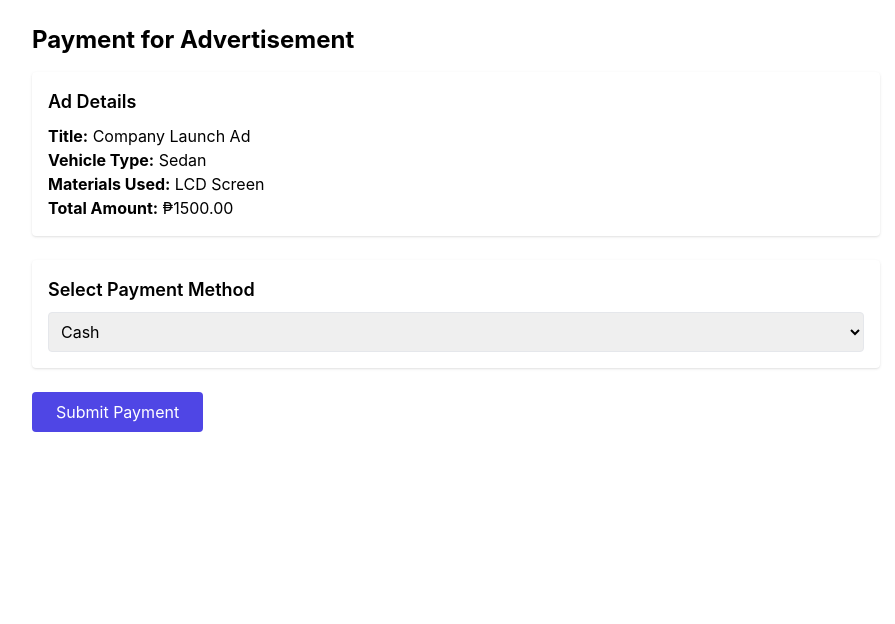
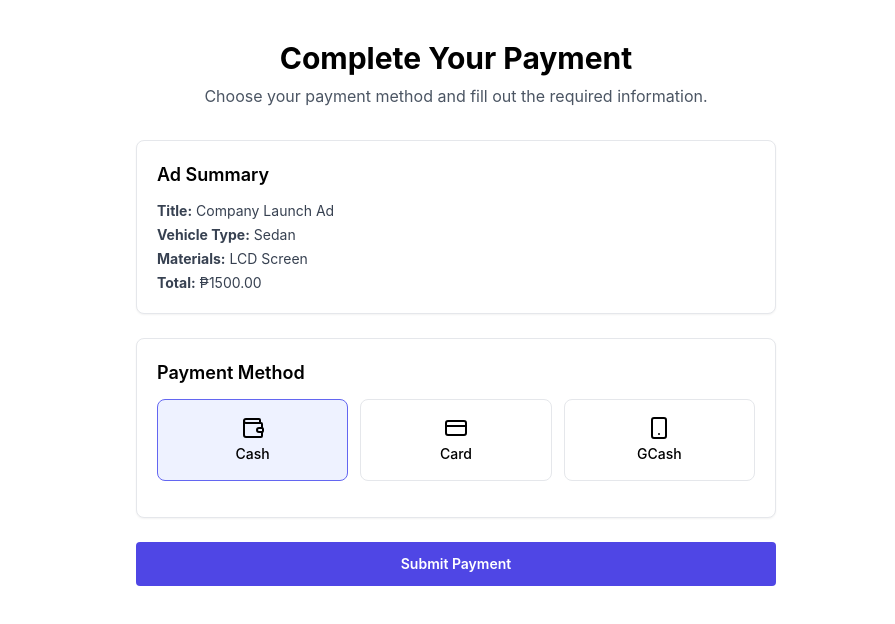
Before and after one commit to lracnaelg/Ads2Go-Client, a React (Create React App) app: page /payment in a window 1280 px wide. Shown: the top 624 px of the page, without its empty margins (184-1079 px from the left). Built offline with nearby package versions, Linux system fonts and the light colour scheme.

Commit message:
updated payment

```diff
--- a/src/pages/USERS/Payment.tsx
+++ b/src/pages/USERS/Payment.tsx
@@ -1,4 +1,5 @@
 import React, { useState } from 'react';
+import { CreditCard, Wallet, Smartphone } from 'lucide-react';
 
 const Payment: React.FC = () => {
   const [paymentType, setPaymentType] = useState<string>('cash');
@@ -40,68 +41,97 @@ const Payment: React.FC = () => {
   const handleSubmit = () => {
     if (!validateInputs()) return;
     alert('Payment submitted successfully!');
-    // call backend here
+    // Backend call
   };
 
   return (
-    <div className="max-w-4xl mx-auto p-6">
-      <h1 className="text-2xl font-bold mb-4">Payment for Advertisement</h1>
+    <div className="max-w-2xl mx-auto py-10 px-4">
+      <h1 className="text-3xl font-bold text-center mb-2">Complete Your Payment</h1>
+      <p className="text-center text-gray-600 mb-8">Choose your payment method and fill out the required information.</p>
 
-      <div className="bg-white p-4 rounded shadow mb-6">
-        <h2 className="text-lg font-semibold mb-2">Ad Details</h2>
+      <div className="grid grid-cols-1 gap-6">
+        {/* Ad Details Card */}
+        <div className="bg-white border rounded-lg shadow-sm p-5">
+          <h2 className="font-semibold text-lg mb-3">Ad Summary</h2>
+          <div className="space-y-1 text-sm text-gray-700">
             <p><strong>Title:</strong> Company Launch Ad</p>
             <p><strong>Vehicle Type:</strong> Sedan</p>
-        <p><strong>Materials Used:</strong> LCD Screen</p>
-        <p><strong>Total Amount:</strong> ₱{amount.toFixed(2)}</p>
+            <p><strong>Materials:</strong> LCD Screen</p>
+            <p><strong>Total:</strong> ₱{amount.toFixed(2)}</p>
+          </div>
         </div>
 
-      <div className="bg-white p-4 rounded shadow mb-6">
-        <h2 className="text-lg font-semibold mb-2">Select Payment Method</h2>
-        <select
-          className="border p-2 rounded w-full"
-          value={paymentType}
-          onChange={(e) => setPaymentType(e.target.value)}
+        {/* Payment Method Card */}
+        <div className="bg-white border rounded-lg shadow-sm p-5">
+          <h2 className="font-semibold text-lg mb-3">Payment Method</h2>
+          <div className="grid grid-cols-3 gap-3 mb-4">
+            <button
+              className={`flex flex-col items-center justify-center border rounded-lg p-4 hover:bg-gray-100 transition ${
+                paymentType === 'cash' ? 'border-indigo-500 bg-indigo-50' : ''
+              }`}
+              onClick={() => setPaymentType('cash')}
             >
-          <option value="cash">Cash</option>
-          <option value="card">Card</option>
-          <option value="gcash">GCash</option>
-        </select>
+              <Wallet className="w-6 h-6 mb-1" />
+              <span className="text-sm font-medium">Cash</span>
+            </button>
+            <button
+              className={`flex flex-col items-center justify-center border rounded-lg p-4 hover:bg-gray-100 transition ${
+                paymentType === 'card' ? 'border-indigo-500 bg-indigo-50' : ''
+              }`}
+              onClick={() => setPaymentType('card')}
+            >
+              <CreditCard className="w-6 h-6 mb-1" />
+              <span className="text-sm font-medium">Card</span>
+            </button>
+            <button
+              className={`flex flex-col items-center justify-center border rounded-lg p-4 hover:bg-gray-100 transition ${
+                paymentType === 'gcash' ? 'border-indigo-500 bg-indigo-50' : ''
+              }`}
+              onClick={() => setPaymentType('gcash')}
+            >
+              <Smartphone className="w-6 h-6 mb-1" />
+              <span className="text-sm font-medium">GCash</span>
+            </button>
+          </div>
 
+          {/* Dynamic Fields */}
           {paymentType === 'card' && (
-          <div className="mt-4">
+            <div className="grid grid-cols-1 gap-3 mt-2">
               <input
                 type="text"
                 placeholder="Card Number (16 digits)"
-              className="w-full p-2 border rounded mb-2"
+                className="p-2 border rounded"
                 value={cardDetails.number}
                 onChange={(e) => setCardDetails({ ...cardDetails, number: e.target.value })}
               />
               <input
                 type="text"
                 placeholder="Card Holder"
-              className="w-full p-2 border rounded mb-2"
+                className="p-2 border rounded"
                 value={cardDetails.holder}
                 onChange={(e) => setCardDetails({ ...cardDetails, holder: e.target.value })}
               />
+              <div className="grid grid-cols-2 gap-3">
                 <input
                   type="text"
-              placeholder="Expiry Date (MM/YY)"
-              className="w-full p-2 border rounded mb-2"
+                  placeholder="Expiry (MM/YY)"
+                  className="p-2 border rounded"
                   value={cardDetails.expiry}
                   onChange={(e) => setCardDetails({ ...cardDetails, expiry: e.target.value })}
                 />
                 <input
                   type="text"
-              placeholder="CVV (3 digits)"
-              className="w-full p-2 border rounded"
+                  placeholder="CVV"
+                  className="p-2 border rounded"
                   value={cardDetails.cvv}
                   onChange={(e) => setCardDetails({ ...cardDetails, cvv: e.target.value })}
                 />
               </div>
+            </div>
           )}
 
           {paymentType === 'gcash' && (
-          <div className="mt-4">
+            <div className="mt-3">
               <input
                 type="text"
                 placeholder="GCash Mobile Number"
@@ -113,22 +143,25 @@ const Payment: React.FC = () => {
           )}
         </div>
 
+        {/* Error Messages */}
         {errors.length > 0 && (
-        <div className="bg-red-100 text-red-700 p-3 rounded mb-4">
-          <ul className="list-disc ml-5">
-            {errors.map((err, index) => (
-              <li key={index}>{err}</li>
+          <div className="bg-red-50 border border-red-300 text-red-600 p-3 rounded">
+            <ul className="list-disc list-inside text-sm">
+              {errors.map((err, i) => (
+                <li key={i}>{err}</li>
               ))}
             </ul>
           </div>
         )}
 
+        {/* Submit Button */}
         <button
           onClick={handleSubmit}
-        className="bg-indigo-600 text-white px-6 py-2 rounded hover:bg-indigo-700 transition"
+          className="bg-indigo-600 text-white text-sm font-semibold py-3 rounded hover:bg-indigo-700 transition"
         >
           Submit Payment
         </button>
+      </div>
     </div>
   );
 };
```
Also changed, not shown: 1 other file (tests, documents, lock files or other folders). Lines whose indentation alone changed are shown as unchanged.
